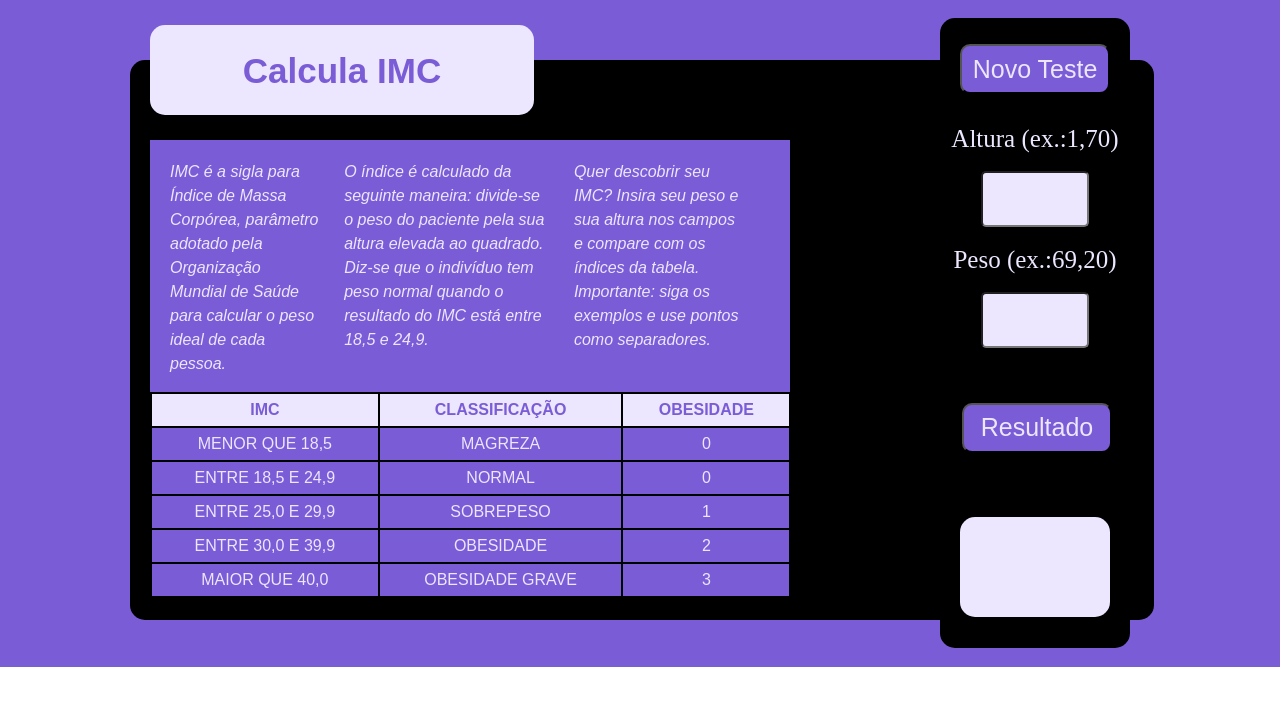
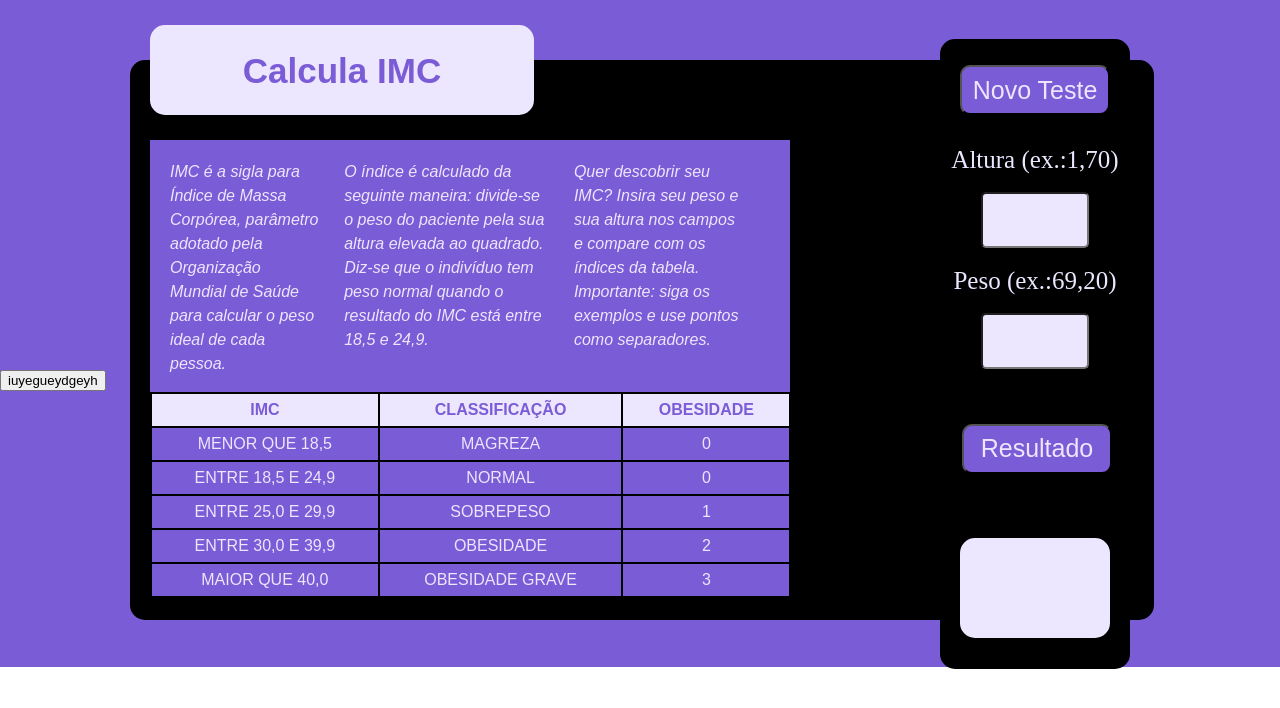
Before and after one commit to HederAlves/Vue-IMC, a Vue app: page / in a window 1280 px wide. Shown: the top 708 px of the page. Built offline with nearby package versions, Linux system fonts and the light colour scheme.

Commit message:
Test
Teste function.

```diff
--- a/src/App.vue
+++ b/src/App.vue
@@ -3,7 +3,7 @@
     <h1>{{ titulo }}</h1>
     <Header/>
     <Tabela :list="listaDeTarefas" />
-
+  <button @click="filtro(resultado)">iuyegueydgeyh</button>
      <!-- evento.SectionUser<button @click='filtro'>Teste</button>-->
     <SectionUser/>
     <!-- pegar o evento SectionUser e disparar uma função(filtro) parâmetro resultado. -->
@@ -49,7 +49,7 @@ export default {
   components: {
     Header,
     Tabela,
-    SectionUser,
+    SectionUser
   },
 
   data () {
@@ -62,13 +62,13 @@ export default {
     //resultado
     filtro() {
       const novaLista = this.listaDeTarefas.filter((tarefa) => {
-         if (tarefa.obesidade > 40) {
+         if (tarefa.obesidade == 0) {
             return true
          } else {
            return false
          }
        })
-       this.listaDeTarefas = novaLista
+      this.listaDeTarefas = novaLista
     }
   }
 }
```
